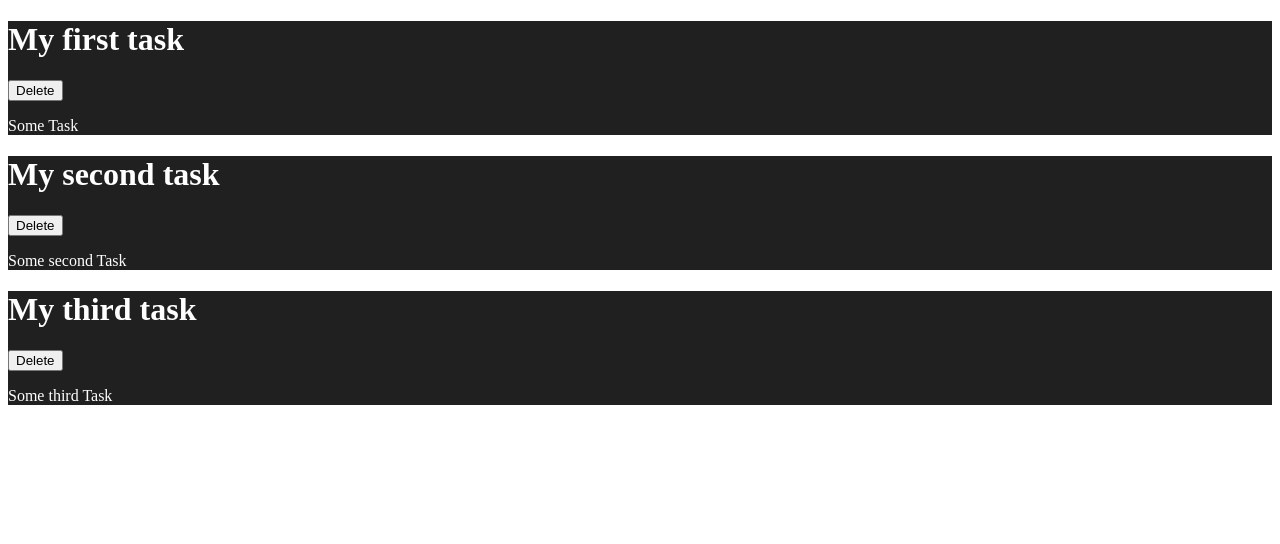
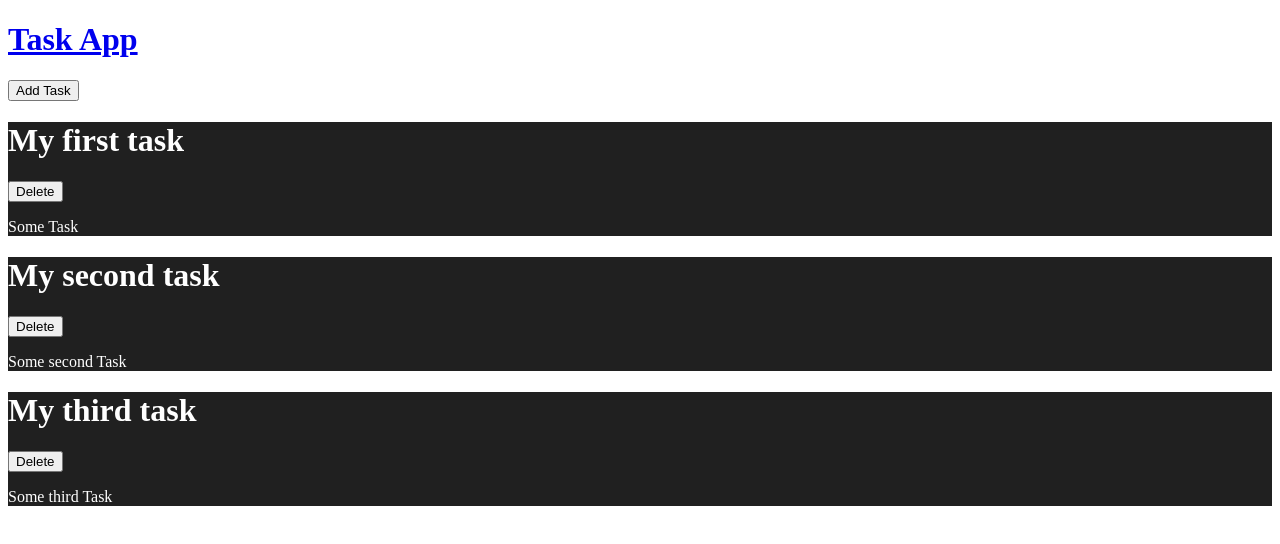
Before and after one commit to GuilleGarzon/nextjs-context-crud, a Next.js app: page / in a window 1280 px wide. Shown: the top 544 px of the page. Built offline with nearby package versions, Linux system fonts and the light colour scheme.

Commit message:
feat: fix create Task

```diff
--- a/src/app/layout.js
+++ b/src/app/layout.jsx
@@ -1,3 +1,4 @@
+import { Navbar } from '@/components/Navbar';
 import { TaskProvider } from '../context/TasksContext';
 import { Inter } from 'next/font/google';
 
@@ -13,6 +14,7 @@
     <html lang="en">
       <body>
         <TaskProvider>
+          <Navbar />
           {children}
         </TaskProvider>
       </body>
--- /dev/null
+++ b/src/components/Navbar.jsx
@@ -0,0 +1,24 @@
+"use client"
+import { useRouter } from 'next/navigation';
+import Link from 'next/link';
+
+export const Navbar = () => {
+
+  const router = useRouter();
+
+  return (
+    <header>
+      <Link href="/">
+        <h1>Task App</h1>
+      </Link>
+
+      <div>
+        <button
+          onClick={() => router.push("/new")}
+        >
+          Add Task
+        </button>
+      </div>
+    </header>
+  )
+}
```
Also changed, not shown: src/app/page.jsx (renamed from src/app/page.js).
